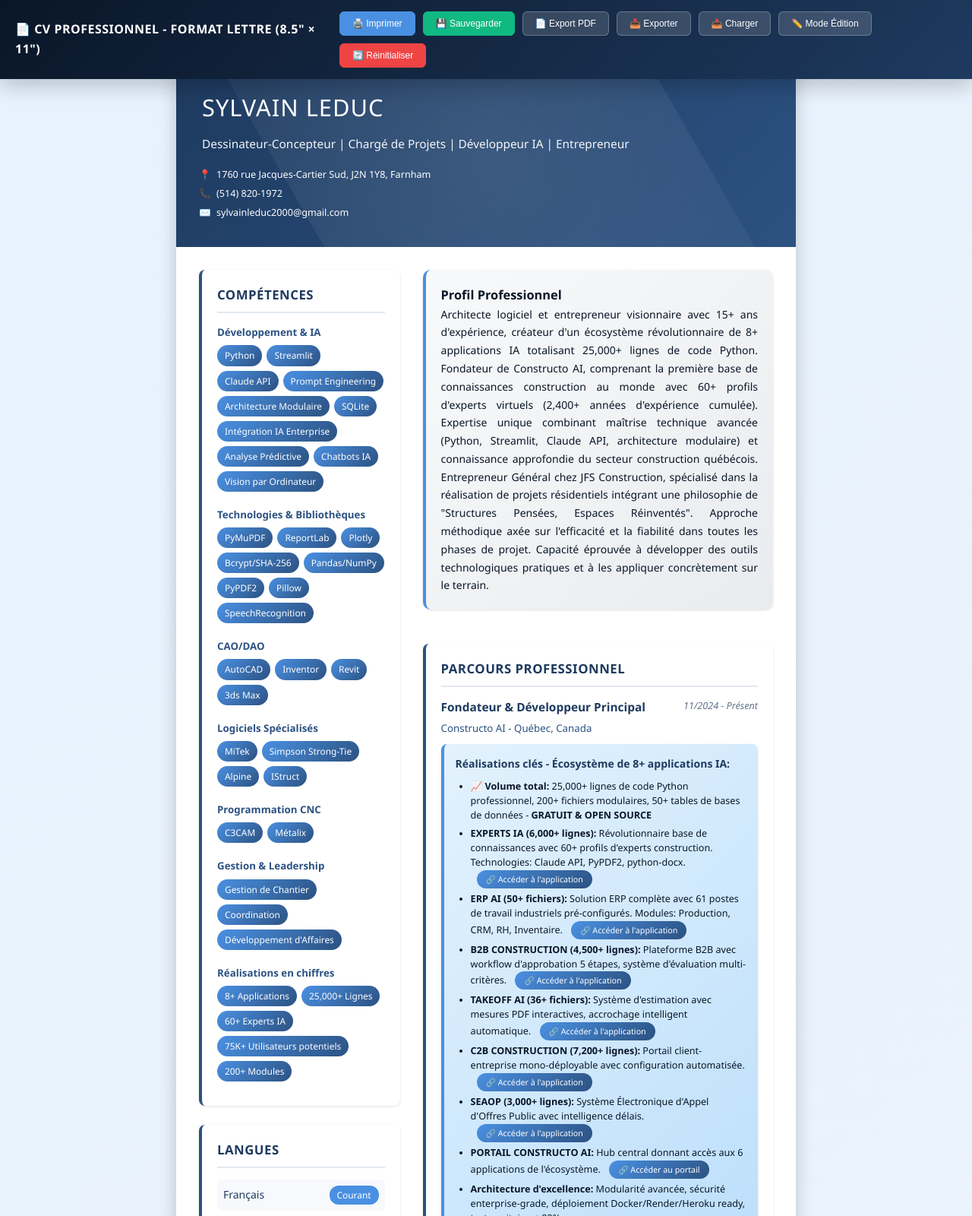
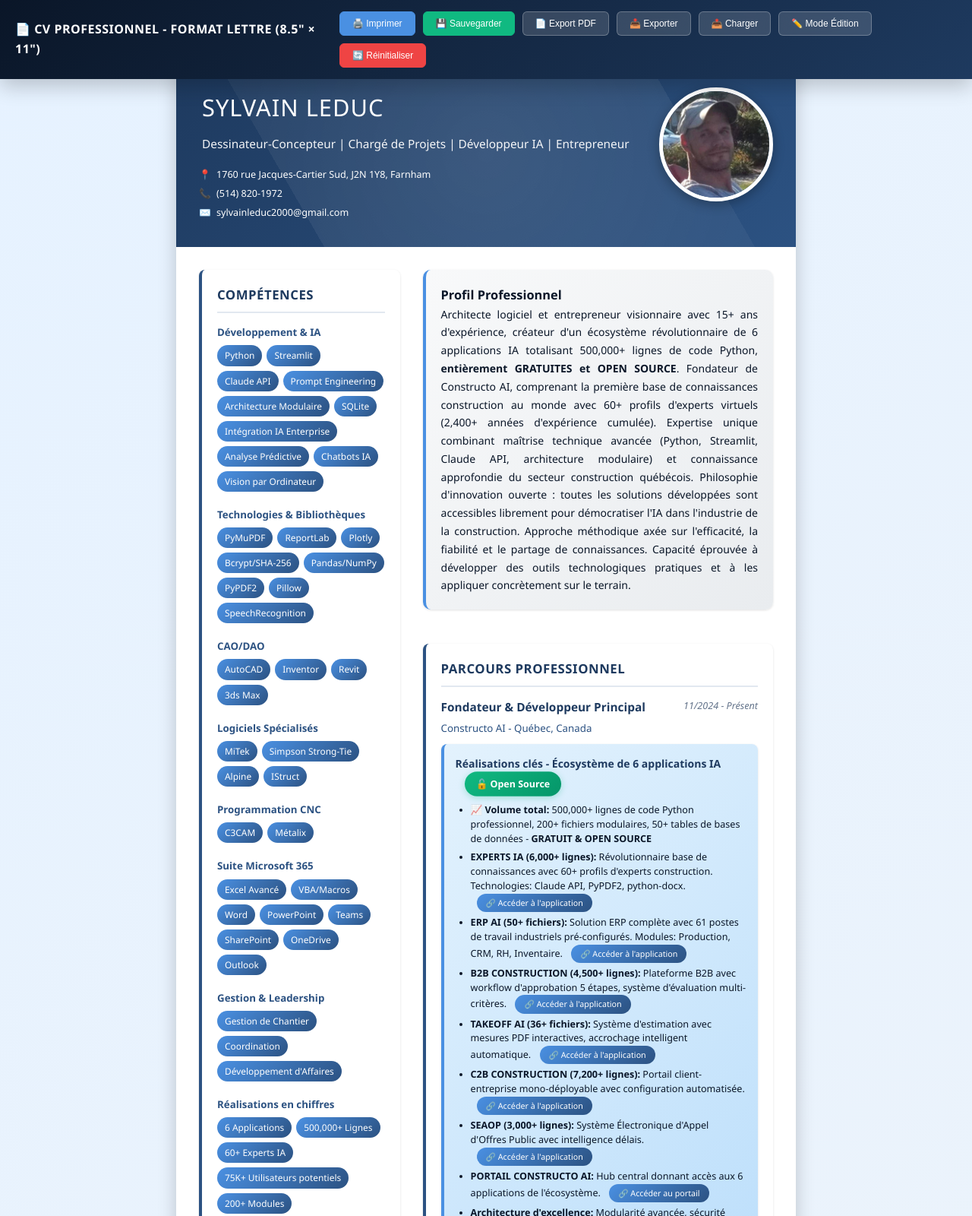
Before and after one commit to ConstructoAI/CURRICULUMVITAE, a plain HTML site: page index.html in a window 1280 px wide. Shown: the top 1600 px of the page at 76% size. Drawn offline with Linux system fonts and the light colour scheme.

Commit message:
Add files via upload

```diff
--- a/index.html
+++ b/index.html
@@ -3,12 +3,12 @@
 <head>
     <meta charset="UTF-8">
     <meta name="viewport" content="width=device-width, initial-scale=1.0">
-    <meta name="description" content="CV de Sylvain Leduc - Architecte logiciel et entrepreneur, créateur de 8+ applications IA (25,000+ lignes Python). Fondateur de Constructo AI avec la première base de connaissances mondiale de 60+ experts construction. Applications: EXPERTS IA, ERP AI, B2B, TAKEOFF AI, C2B, SEAOP, FONDS PRÉVOYANCE, EMAILS AI.">
+    <meta name="description" content="CV de Sylvain Leduc - Architecte logiciel et entrepreneur, créateur de 6 applications IA (500,000+ lignes Python). Fondateur de Constructo AI avec la première base de connaissances mondiale de 60+ experts construction. Applications: EXPERTS IA, ERP AI, B2B, TAKEOFF AI, C2B, SEAOP, FONDS PRÉVOYANCE, EMAILS AI.">
     <meta name="keywords" content="Sylvain Leduc, CV, Constructo AI, JFS Construction, Développeur IA, Chargé de projets, CAO, Python, Construction Québec, TakeOff AI, EXPERTS IA, ERP AI, B2B, C2B, SEAOP">
     <meta name="author" content="Sylvain Leduc">
     <meta name="robots" content="index, follow">
     <meta property="og:title" content="CV - Sylvain Leduc - Expert Construction & IA">
-    <meta property="og:description" content="Créateur de 8+ applications IA totalisant 25,000+ lignes de code. Base de connaissances unique avec 60+ profils d'experts construction (2,400+ années d'expérience). Expertise Python, Streamlit, Claude API, architecture enterprise.">
+    <meta property="og:description" content="Créateur de 6 applications IA totalisant 500,000+ lignes de code. Base de connaissances unique avec 60+ profils d'experts construction (2,400+ années d'expérience). Expertise Python, Streamlit, Claude API, architecture enterprise.">
     <meta property="og:type" content="profile">
     <meta property="og:url" content="https://www.constructoai.com">
     <meta http-equiv="X-UA-Compatible" content="IE=edge">
@@ -187,6 +187,28 @@
             overflow: hidden;
         }
 
+        /* Photo de profil */
+        .profile-photo {
+            width: 150px;
+            height: 150px;
+            border-radius: 50%;
+            border: 5px solid var(--white);
+            box-shadow: 0 4px 15px rgba(0, 0, 0, 0.3);
+            object-fit: cover;
+            transition: var(--transition);
+        }
+
+        .profile-photo:hover {
+            transform: scale(1.05);
+            box-shadow: 0 6px 20px rgba(0, 0, 0, 0.4);
+        }
+
+        .header-right {
+            display: flex;
+            align-items: center;
+            justify-content: flex-end;
+        }
+
         .cv-header::before {
             content: '';
             position: absolute;
@@ -277,6 +299,27 @@
             box-shadow: var(--shadow-sm);
             transition: var(--transition);
             page-break-inside: avoid;
+        }
+
+        /* Badge Open Source */
+        .open-source-badge {
+            display: inline-flex;
+            align-items: center;
+            gap: 6px;
+            background: linear-gradient(135deg, #10b981 0%, #059669 100%);
+            color: var(--white);
+            padding: 6px 14px;
+            border-radius: 20px;
+            font-size: 0.85em;
+            font-weight: 600;
+            margin-left: 15px;
+            box-shadow: 0 2px 8px rgba(16, 185, 129, 0.3);
+            animation: pulse 2s infinite;
+        }
+
+        @keyframes pulse {
+            0%, 100% { transform: scale(1); }
+            50% { transform: scale(1.05); }
         }
 
         .section:hover {
@@ -853,6 +896,13 @@
                 print-color-adjust: exact;
             }
 
+            .profile-photo {
+                width: 120px !important;
+                height: 120px !important;
+                -webkit-print-color-adjust: exact;
+                print-color-adjust: exact;
+            }
+
             .skill-tag {
                 background: var(--navy-accent) !important;
                 -webkit-print-color-adjust: exact;
@@ -886,6 +936,21 @@
 
             .left-column {
                 flex: 1;
+            }
+
+            .header-content {
+                flex-direction: column;
+                text-align: center;
+            }
+
+            .header-right {
+                margin-top: 20px;
+                justify-content: center;
+            }
+
+            .profile-photo {
+                width: 120px;
+                height: 120px;
             }
         }
     </style>
@@ -954,6 +1019,9 @@
                         <span>✉️ <a href="mailto:sylvainleduc2000@gmail.com" class="editable-field" contenteditable="false" data-field="email">sylvainleduc2000@gmail.com</a></span>
                     </div>
                 </div>
+                <div class="header-right">
+                    <img src="Sylvain.jpg" alt="Sylvain Leduc" class="profile-photo">
+                </div>
             </div>
         </div>
 
@@ -1024,6 +1092,20 @@
                         </div>
 
                         <div class="skill-category">
+                            <h4>Suite Microsoft 365</h4>
+                            <div class="skill-tags">
+                                <span class="skill-tag">Excel Avancé</span>
+                                <span class="skill-tag">VBA/Macros</span>
+                                <span class="skill-tag">Word</span>
+                                <span class="skill-tag">PowerPoint</span>
+                                <span class="skill-tag">Teams</span>
+                                <span class="skill-tag">SharePoint</span>
+                                <span class="skill-tag">OneDrive</span>
+                                <span class="skill-tag">Outlook</span>
+                            </div>
+                        </div>
+
+                        <div class="skill-category">
                             <h4>Gestion & Leadership</h4>
                             <div class="skill-tags">
                                 <span class="skill-tag">Gestion de Chantier</span>
@@ -1035,8 +1117,8 @@
                         <div class="skill-category">
                             <h4>Réalisations en chiffres</h4>
                             <div class="skill-tags">
-                                <span class="skill-tag">8+ Applications</span>
-                                <span class="skill-tag">25,000+ Lignes</span>
+                                <span class="skill-tag">6 Applications</span>
+                                <span class="skill-tag">500,000+ Lignes</span>
                                 <span class="skill-tag">60+ Experts IA</span>
                                 <span class="skill-tag">75K+ Utilisateurs potentiels</span>
                                 <span class="skill-tag">200+ Modules</span>
@@ -1068,8 +1150,8 @@
                         <li>Lecture de Plans & Devis</li>
                         <li>Normes Québécoises</li>
                         <li>Inspection de soudure</li>
-                        <li>Solutions IA pour la construction (8+ applications)</li>
-                        <li>Développement Full-Stack (25,000+ lignes)</li>
+                        <li>Solutions IA pour la construction (6 applications)</li>
+                        <li>Développement Full-Stack (500,000+ lignes)</li>
                         <li>Systèmes ERP industriels (61 postes de travail)</li>
                         <li>Plateformes B2B/C2B avec workflows complexes</li>
                         <li>Bases de connaissances IA (60+ experts)</li>
@@ -1133,7 +1215,7 @@
 
                 <!-- Applications en ligne -->
                 <div class="section">
-                    <h3>🚀 Applications Déployées (Hugging Face)</h3>
+                    <h3>🚀 Applications Déployées - Open Source & Gratuites</h3>
                     <div class="apps-grid">
                         <a href="https://huggingface.co/spaces/Sylvainleduc/PORTAIL" target="_blank" class="app-card">
                             <span class="app-icon">🌐</span>
@@ -1180,13 +1262,13 @@
                 <div class="profile-section">
                     <h3>Profil Professionnel</h3>
                     <p>
-                        Architecte logiciel et entrepreneur visionnaire avec 15+ ans d'expérience, créateur d'un écosystème révolutionnaire de 8+ applications IA
-                        totalisant 25,000+ lignes de code Python. Fondateur de Constructo AI, comprenant la première base de connaissances
+                        Architecte logiciel et entrepreneur visionnaire avec 15+ ans d'expérience, créateur d'un écosystème révolutionnaire de 6 applications IA
+                        totalisant 500,000+ lignes de code Python, <strong>entièrement GRATUITES et OPEN SOURCE</strong>. Fondateur de Constructo AI, comprenant la première base de connaissances
                         construction au monde avec 60+ profils d'experts virtuels (2,400+ années d'expérience cumulée). Expertise unique combinant maîtrise technique
                         avancée (Python, Streamlit, Claude API, architecture modulaire) et connaissance approfondie du secteur construction québécois.
-                        Entrepreneur Général chez JFS Construction, spécialisé dans la réalisation de projets résidentiels intégrant une philosophie
-                        de "Structures Pensées, Espaces Réinventés". Approche méthodique axée sur l'efficacité et la fiabilité dans toutes les phases
-                        de projet. Capacité éprouvée à développer des outils technologiques pratiques et à les appliquer concrètement sur le terrain.
+                        Philosophie d'innovation ouverte : toutes les solutions développées sont accessibles librement pour démocratiser l'IA dans l'industrie de la construction.
+                        Approche méthodique axée sur l'efficacité, la fiabilité et le partage de connaissances. Capacité éprouvée à développer des outils technologiques
+                        pratiques et à les appliquer concrètement sur le terrain.
                     </p>
                 </div>
 
@@ -1204,9 +1286,9 @@
                         </div>
                         <div class="experience-description">
                             <div class="achievement-box">
-                                <h4>Réalisations clés - Écosystème de 8+ applications IA:</h4>
+                                <h4>Réalisations clés - Écosystème de 6 applications IA <span class="open-source-badge">🔓 Open Source</span></h4>
                                 <ul>
-                                    <li><strong>📈 Volume total:</strong> 25,000+ lignes de code Python professionnel, 200+ fichiers modulaires, 50+ tables de bases de données - <strong>GRATUIT & OPEN SOURCE</strong></li>
+                                    <li><strong>📈 Volume total:</strong> 500,000+ lignes de code Python professionnel, 200+ fichiers modulaires, 50+ tables de bases de données - <strong>GRATUIT & OPEN SOURCE</strong></li>
                                     <li><strong>EXPERTS IA (6,000+ lignes):</strong> Révolutionnaire base de connaissances avec 60+ profils d'experts construction. Technologies: Claude API, PyPDF2, python-docx. <a href="https://huggingface.co/spaces/Sylvainleduc/EXPERTS_IA" target="_blank" class="app-link">🔗 Accéder à l'application</a></li>
                                     <li><strong>ERP AI (50+ fichiers):</strong> Solution ERP complète avec 61 postes de travail industriels pré-configurés. Modules: Production, CRM, RH, Inventaire. <a href="https://huggingface.co/spaces/Sylvainleduc/ERP_AI" target="_blank" class="app-link">🔗 Accéder à l'application</a></li>
                                     <li><strong>B2B CONSTRUCTION (4,500+ lignes):</strong> Plateforme B2B avec workflow d'approbation 5 étapes, système d'évaluation multi-critères. <a href="https://huggingface.co/spaces/Sylvainleduc/B2B" target="_blank" class="app-link">🔗 Accéder à l'application</a></li>
```
Also changed, not shown: Sylvain.jpg (added).
